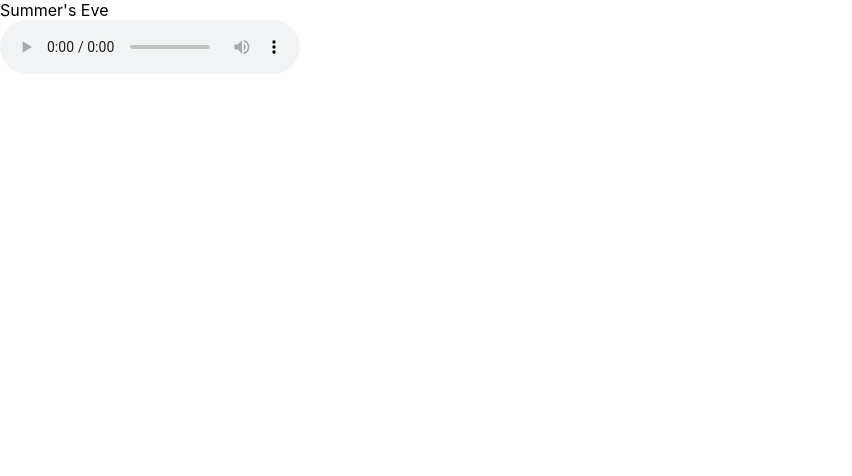
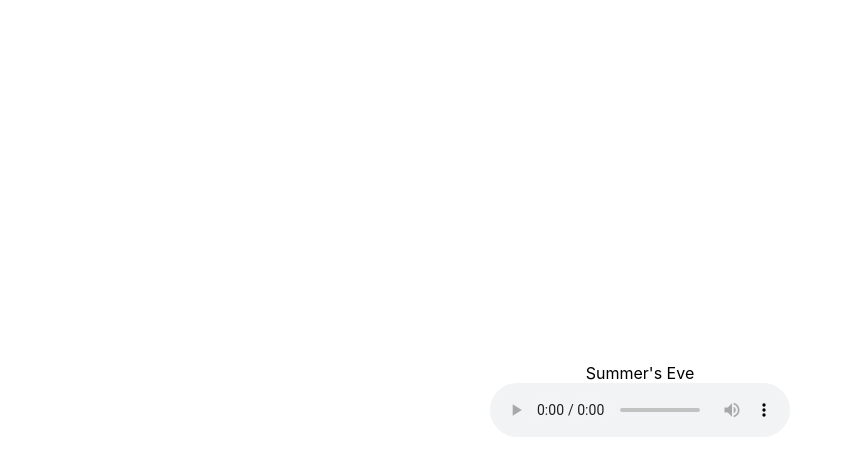
Before and after one commit to asarudick/atticus, a React (Create React App) app: page /track/1 in a window 1280 px wide. Shown: the top 476 px of the page, without its empty margins (0-852 px from the left). Built offline with nearby package versions, Linux system fonts and the light colour scheme; data requests are answered from the project's data file.

Commit message:
center track view

```diff
--- /dev/null
+++ b/src/components/Track.css
@@ -0,0 +1,6 @@
+.Track {
+    display: flex;
+    flex-direction: column;
+    justify-content: center;
+    align-items: center;
+}
--- a/src/components/Track.tsx
+++ b/src/components/Track.tsx
@@ -1,6 +1,7 @@
 import React, { useEffect, useState } from 'react'
 import { useParams } from 'react-router'
 import { Track as TrackData } from '../types/Track';
+import './Track.css';
 
 export default function Track() {
     const { id } = useParams();
@@ -18,7 +19,7 @@
     }, [id]);
 
     return (
-        <div>
+        <div className="Track">
             <div>{track && track.title}</div>
             {
                 track
--- a/src/index.css
+++ b/src/index.css
@@ -1,13 +1,24 @@
-body {
+html, body {
   margin: 0;
   font-family: -apple-system, BlinkMacSystemFont, 'Segoe UI', 'Roboto', 'Oxygen',
     'Ubuntu', 'Cantarell', 'Fira Sans', 'Droid Sans', 'Helvetica Neue',
     sans-serif;
   -webkit-font-smoothing: antialiased;
   -moz-osx-font-smoothing: grayscale;
+  display: flex;
+  align-items: center;
+  justify-content: center;
+  width: 100%;
+  height: 100%;
 }
 
 code {
   font-family: source-code-pro, Menlo, Monaco, Consolas, 'Courier New',
     monospace;
 }
+
+#root {
+  display: flex;
+  align-items: center;
+  justify-content: center;
+}
```
